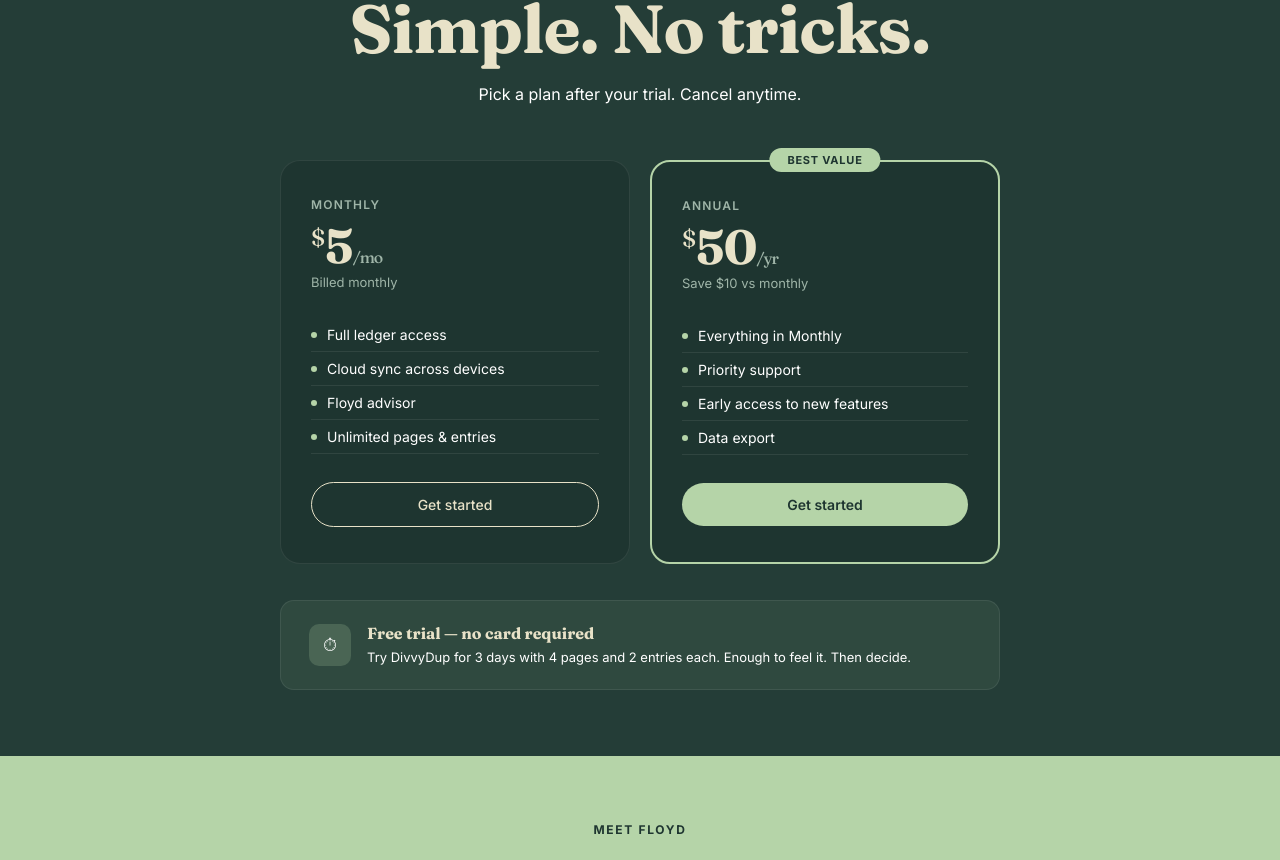
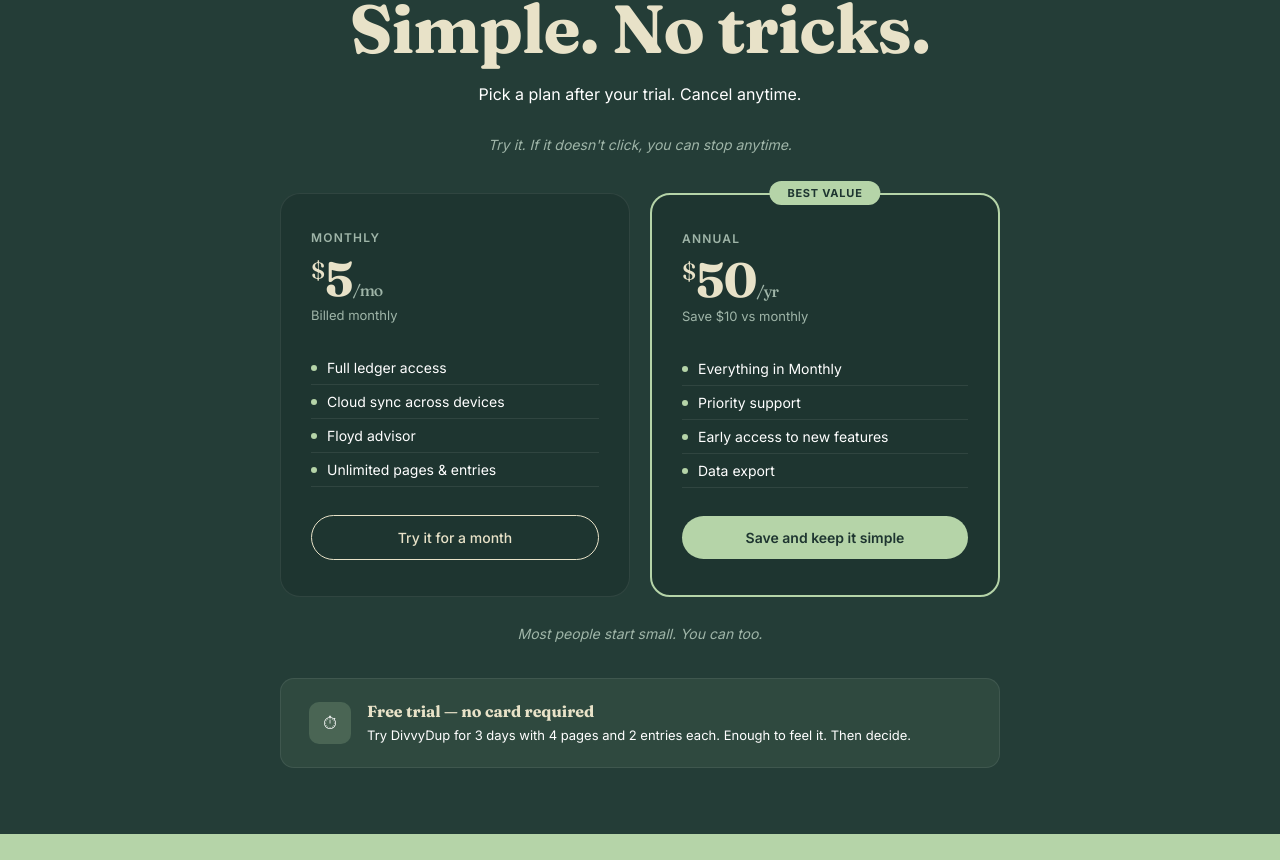
Before and after one commit to r1gger1/divvydup, a React (Vite) app: page / in a window 1280 px wide. Shown: the part 2596-3456 px from the top of the page. Built offline with nearby package versions, Linux system fonts and the light colour scheme.

Commit message:
Add reassurance copy and refine pricing CTA labels

```diff
--- a/src/App.jsx
+++ b/src/App.jsx
@@ -90,7 +90,8 @@ function LandingPage({onGetStarted,onSignIn,showAddToAccount=false,onAddToAccoun
       <section id="pricing" style={{background:C.bgAlt,padding:'66px 32px',textAlign:'center',borderTop:`1px solid ${C.border}`}}>
         <p style={{fontSize:'12px',fontWeight:600,letterSpacing:'0.14em',textTransform:'uppercase',color:C.muted,marginBottom:'16px'}}>Pricing</p>
         <h2 style={{fontFamily:fh,fontSize:'clamp(42px,5.5vw,68px)',fontWeight:700,color:C.cream,marginBottom:'14px',letterSpacing:'-0.015em'}}>Simple. No tricks.</h2>
-        <p style={{fontSize:'16px',color:C.white,marginBottom:'56px',fontWeight:400}}>Pick a plan after your trial. Cancel anytime.</p>
+        <p style={{fontSize:'16px',color:C.white,marginBottom:'32px',fontWeight:400}}>Pick a plan after your trial. Cancel anytime.</p>
+        <p style={{fontSize:'14px',color:C.muted,marginBottom:'40px',fontWeight:400,fontStyle:'italic'}}>Try it. If it doesn't click, you can stop anytime.</p>
         <div style={{maxWidth:'720px',margin:'0 auto',display:'grid',gridTemplateColumns:'1fr 1fr',gap:'20px',textAlign:'left'}}>
           <div style={{background:C.bg,border:`1px solid ${C.border}`,borderRadius:'20px',padding:'36px 30px'}}>
             <p style={{fontSize:'12px',fontWeight:600,letterSpacing:'0.1em',textTransform:'uppercase',color:C.muted,marginBottom:'10px'}}>Monthly</p>
@@ -103,7 +104,7 @@ function LandingPage({onGetStarted,onSignIn,showAddToAccount=false,onAddToAccoun
                 </li>
               ))}
             </ul>
-            <button onClick={onGetStarted} style={{width:'100%',background:'transparent',border:`1.5px solid ${C.cream}`,color:C.cream,borderRadius:'999px',padding:'13px',fontFamily:fb,fontSize:'14px',fontWeight:500,cursor:'pointer'}}>Get started</button>
+            <button onClick={onGetStarted} style={{width:'100%',background:'transparent',border:`1.5px solid ${C.cream}`,color:C.cream,borderRadius:'999px',padding:'13px',fontFamily:fb,fontSize:'14px',fontWeight:500,cursor:'pointer'}}>Try it for a month</button>
           </div>
           <div style={{background:C.bg,border:`2px solid ${C.sage}`,borderRadius:'20px',padding:'36px 30px',position:'relative'}}>
             <div style={{position:'absolute',top:'-14px',left:'50%',transform:'translateX(-50%)',background:C.sage,color:C.bg,fontSize:'11px',fontWeight:700,padding:'5px 18px',borderRadius:'999px',letterSpacing:'0.07em',whiteSpace:'nowrap',textTransform:'uppercase'}}>Best value</div>
@@ -117,9 +118,10 @@ function LandingPage({onGetStarted,onSignIn,showAddToAccount=false,onAddToAccoun
                 </li>
               ))}
             </ul>
-            <button onClick={onGetStarted} style={{width:'100%',background:C.sage,color:C.bg,border:'none',borderRadius:'999px',padding:'13px',fontFamily:fb,fontSize:'14px',fontWeight:600,cursor:'pointer'}}>Get started</button>
+            <button onClick={onGetStarted} style={{width:'100%',background:C.sage,color:C.bg,border:'none',borderRadius:'999px',padding:'13px',fontFamily:fb,fontSize:'14px',fontWeight:600,cursor:'pointer'}}>Save and keep it simple</button>
           </div>
         </div>
+        <p style={{fontSize:'14px',color:C.muted,marginTop:'28px',marginBottom:'0',fontWeight:400,fontStyle:'italic'}}>Most people start small. You can too.</p>
         <div style={{maxWidth:'720px',margin:'36px auto 0',background:'rgba(181,212,168,0.08)',border:`1px solid ${C.border}`,borderRadius:'14px',padding:'22px 28px',display:'flex',alignItems:'center',gap:'16px',textAlign:'left'}}>
           <div style={{width:'42px',height:'42px',borderRadius:'10px',background:'rgba(181,212,168,0.2)',display:'flex',alignItems:'center',justifyContent:'center',flexShrink:0,fontSize:'18px'}}>⏱</div>
           <div>
```
